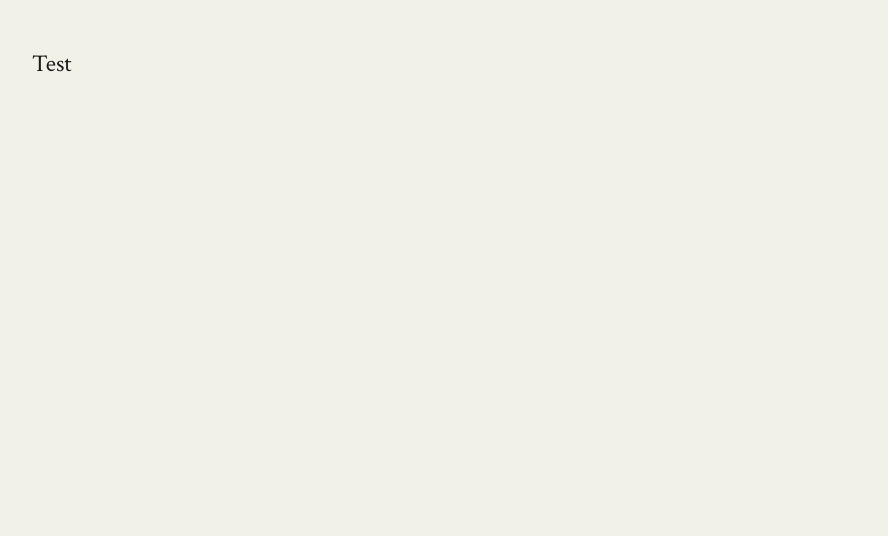
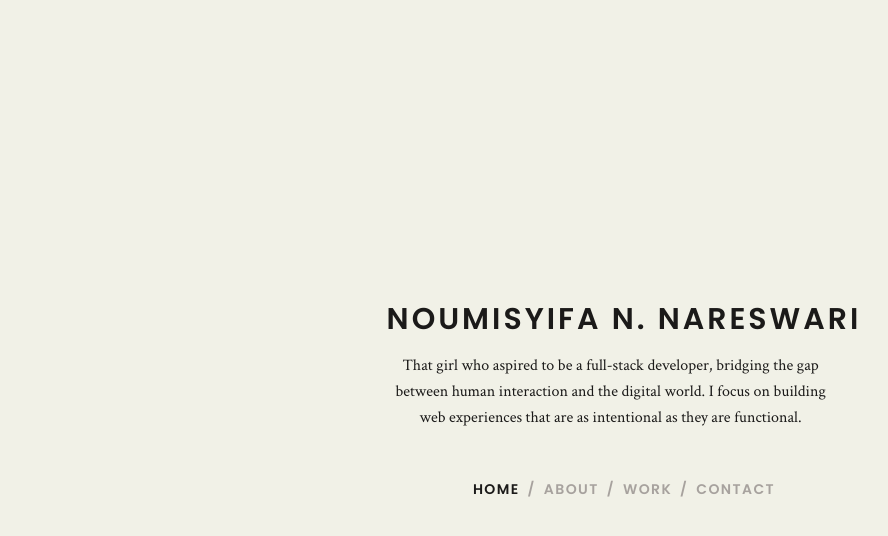
Before and after one commit to numshv/noumi-web-porto, a Next.js app: page / in a window 1280 px wide. Shown: the top 536 px of the page, without its empty margins (16-904 px from the left). Built offline with nearby package versions, Linux system fonts and the light colour scheme.

Commit message:
feat: add home

```diff
--- a/src/app/globals.css
+++ b/src/app/globals.css
@@ -3,11 +3,13 @@
 :root {
   --background: #F1F1E7;
   --foreground: #1B1A19;
+  --gray1: #A7A29E;
 }
 
 @theme inline {
   --color-background: var(--background);
   --color-foreground: var(--foreground);
+  --color-gray1: var(--gray1);
   --font-sans: var(--font-poppins);
   --font-serif: var(--font-crimson);
 }
--- a/src/app/page.tsx
+++ b/src/app/page.tsx
@@ -1,11 +1,85 @@
-import Image from "next/image";
+"use client"
+
+import { motion } from "framer-motion";
+import Nav from "@/components/Nav";
+import { useState } from "react";
+import type { Page } from "@/lib/types";
 
 export default function Home() {
+
+  const[currentPage, setCurrentPage] = useState<Page>("home");
+  const isHome = currentPage === "home";
+
   return (
-    <div className="">
-      <main className="">
-        <p className="text-2xl">Test</p>
-      </main>
-    </div>
+    <main>
+      <motion.div
+        layout
+        transition={{duration: 0.6, ease: [0.25, 0.1, 0.25, 1]}}
+        className={
+          `${
+            isHome ?
+            "absolute inset-0 flex items-center justify-center"
+            : "fixed top-6 left-8"
+          }`
+        }
+      >
+        <motion.div
+          layout
+          className="flex flex-col items-center gap-4"
+        >
+          {isHome && (
+            <motion.div
+              initial={{opacity: 0, y: 10}}
+              animate={{opacity: 1, y:0}}
+              exit={{opacity:0, y:-10}}
+              transition={{duration:0.4}}
+              className="text-center"
+            >
+              <h1 className="font-sans font-semibold text-3xl tracking-widest mb-4">
+                NOUMISYIFA N. NARESWARI
+              </h1>
+              <p className="text-center max-w-md leading-relaxed mb-8">
+                That girl who aspired to be a full-stack developer, bridging the gap between
+                human interaction and the digital world. I focus on building web
+                experiences that are as intentional as they are functional.
+              </p>
+            </motion.div>
+          )}
+
+          <Nav curPage={currentPage} onNavigate={setCurrentPage} />
+
+        </motion.div>
+
+      </motion.div>
+      <div className="pt-24 px-8">
+        {currentPage === "about" && (
+          <motion.div
+            initial={{ opacity: 0 }}
+            animate={{ opacity: 1 }}
+            transition={{ duration: 0.4 }}
+          >
+            {/* about content here */}
+          </motion.div>
+        )}
+        {currentPage === "work" && (
+          <motion.div
+            initial={{ opacity: 0 }}
+            animate={{ opacity: 1 }}
+            transition={{ duration: 0.4 }}
+          >
+            {/* work content here */}
+          </motion.div>
+        )}
+        {currentPage === "contact" && (
+          <motion.div
+            initial={{ opacity: 0 }}
+            animate={{ opacity: 1 }}
+            transition={{ duration: 0.4 }}
+          >
+            {/* contact content here */}
+          </motion.div>
+        )}
+      </div>
+    </main>
   );
 }
--- /dev/null
+++ b/src/components/Nav.tsx
@@ -0,0 +1,43 @@
+"use client"
+import React from 'react'
+import { motion } from "framer-motion"
+
+import type { Page } from "@/lib/types";
+
+interface NavProps {
+  curPage: Page;
+  onNavigate: (page: Page) => void;
+}
+
+const navItems : {label: String, page: Page}[] = [
+  {label: "HOME", page: "home"},
+  {label: "ABOUT", page: "about"},
+  {label: "WORK", page: "work"},
+  {label: "CONTACT", page: "contact"}
+]
+
+export default function Nav({curPage, onNavigate}: NavProps) {
+  return (
+    <motion.nav
+    layout
+    className='flex gap-2 items-center font-sans text-sm font-semibold tracking-widest'
+    >
+      {navItems.map((item, i) => (
+        <>
+          <button
+            key={item.page}
+            onClick={() => onNavigate(item.page)}
+            className={`transition-colors duration-200 hover:text-foreground
+              ${curPage === item.page ? "text-foreground" : "text-gray1"}`}
+            >
+            {item.label}
+          </button>
+          {i < navItems.length-1 && (
+            <span key={`sep-${i}`} className='text-gray1'>/</span>
+          )}
+        </>
+      ))}
+    </motion.nav>
+
+  )
+}
--- /dev/null
+++ b/src/lib/types.ts
@@ -0,0 +1 @@
+export type Page = "home" | "about" | "work" | "contact";
```
